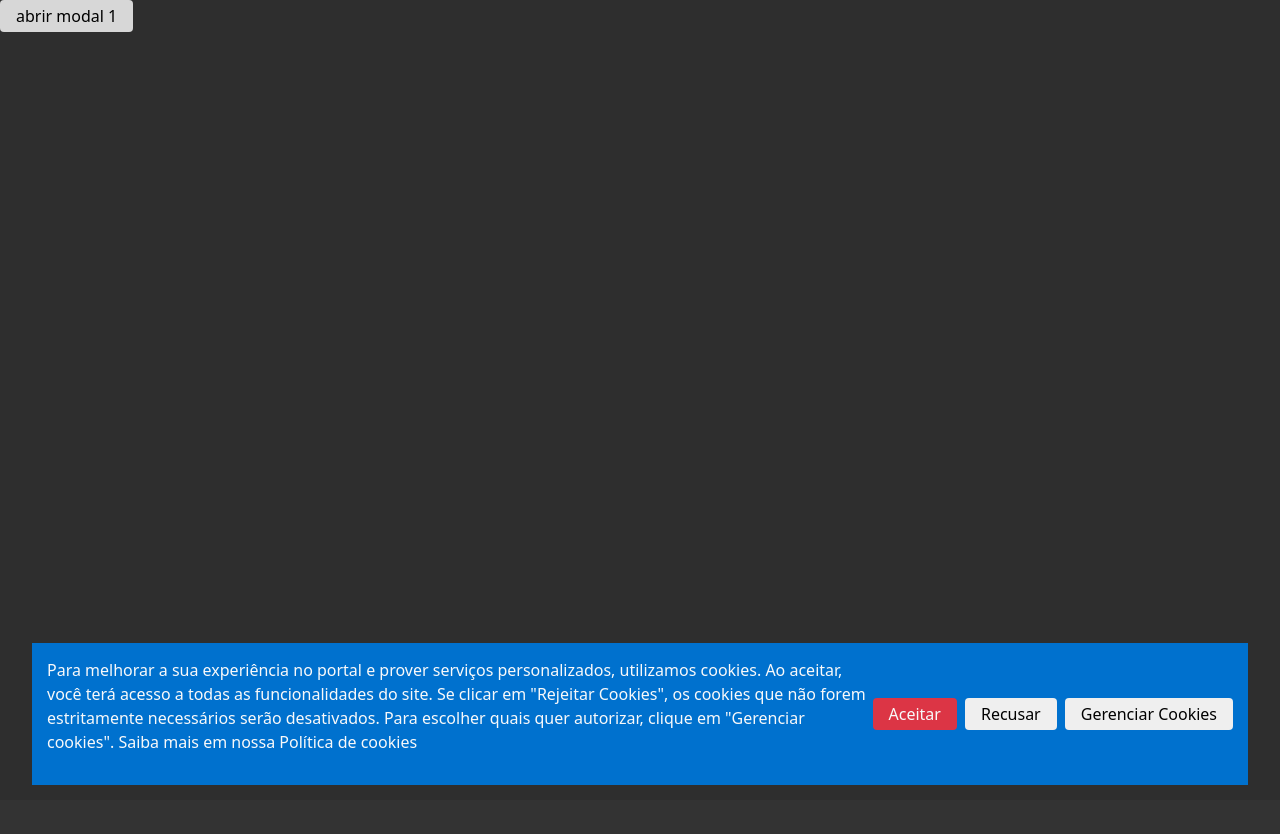
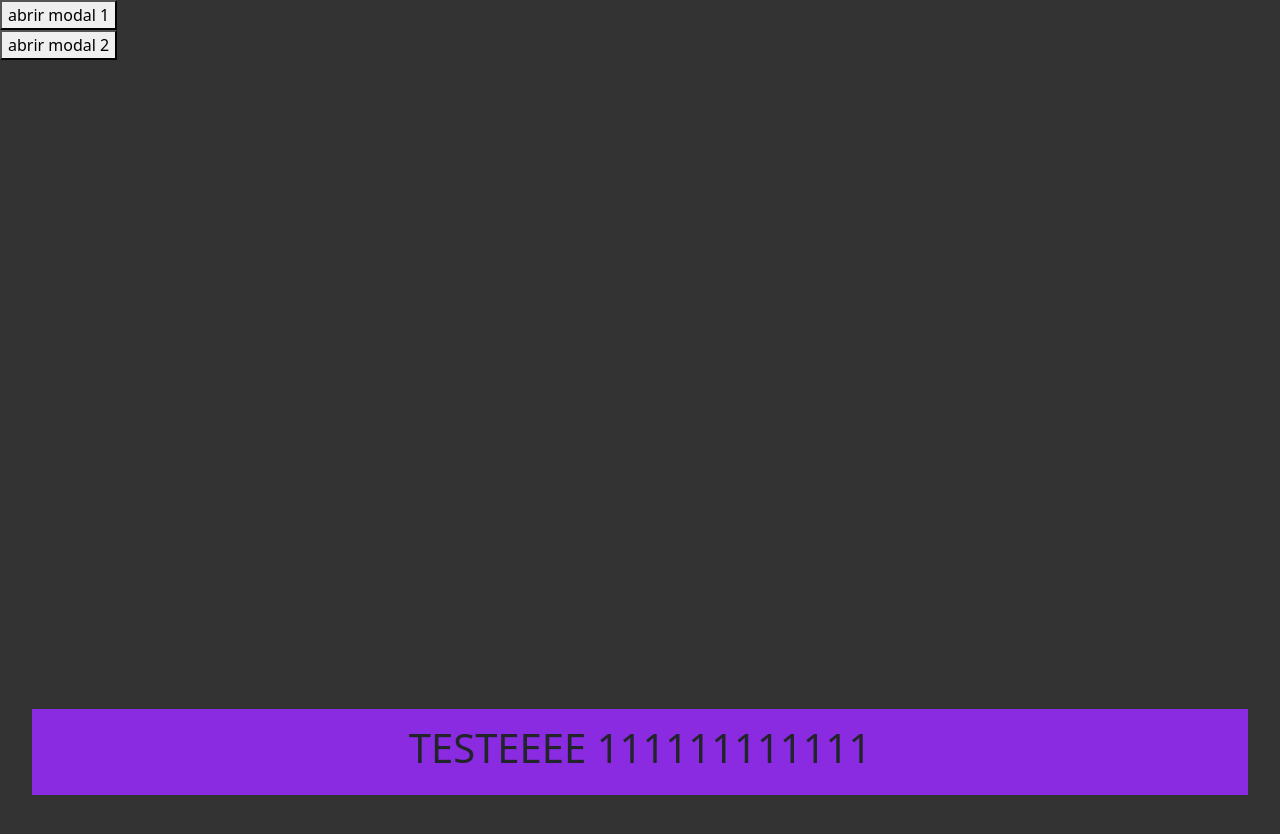
Before and after one commit to Ronaldjga/vue_cookie_component, a Vue app: page / in a window 1280 px wide. Both pictures are taken after a click on the button "abrir modal 1". Shown: the top 834 px of the page. Built offline with nearby package versions, Linux system fonts and the light colour scheme; what vue3-cookies would draw is missing.

Commit message:
div modal for banner cookie

```diff
--- /dev/null
+++ b/src/components/cookie-dialog-div.vue
@@ -0,0 +1,113 @@
+<template>
+  <div class="prodepa-modal-backdrop">
+    <div v-if="isOpen" :id="dialogName" :class="className" :seamless="seamless" tabindex="0">
+      <slot></slot>
+    </div>
+  </div>
+</template>
+
+<script setup lang="ts">
+import { computed, onMounted, onUpdated, ref, watch } from 'vue';
+
+const props = defineProps({
+  dialogName: {
+    type: String,
+    required: true
+  },
+  isOpen: {
+    type: Boolean,
+    default: false
+  },
+  class: {
+    type: String,
+    default: ''
+  },
+  escClose: {
+    type: Boolean,
+    default: false
+  },
+  seamless: {
+    type: Boolean,
+    default: false
+  }
+})
+
+let modal = ref<HTMLElement | null>(null)
+let allModals = ref<HTMLElement[] | null>(null)
+
+const emits = defineEmits({
+  escCloseAction: (payload: boolean) => {
+    if(typeof payload != "boolean"){
+      console.log('aqui 1', payload)
+      return false
+    } else {
+      console.log('aqui 2', payload)
+      return true
+    }
+  }
+})
+
+watch(() => props.isOpen, () => {
+})
+
+const className = computed(() => {
+  return `prodepa-modal` + ' ' + props.class
+})
+
+const escCloseAction = () => {
+  document.addEventListener('keydown', (e) => {
+      if (props.isOpen === true && props.escClose === true) {
+        if(e.code === "Escape"){
+          emits('escCloseAction', !props.isOpen)
+        }
+      }
+  })
+}
+
+onUpdated(async () => {
+  modal.value = document.getElementById(`${props.dialogName}`)
+  allModals.value = Array.from(document.querySelectorAll(`.prodepa-modal`));
+  if(allModals.value.length > 0){
+    allModals.value[allModals.value.length - 1].focus()
+    const lastModalAttributeSeamless = Array.from(allModals.value[allModals.value.length - 1].attributes).find(att => att.name === 'seamless')?.value
+
+    if(lastModalAttributeSeamless === "true"){
+      document.getElementsByTagName('body')[0].style.overflowY = 'hidden'
+    } else {
+      document.getElementsByTagName('body')[0].style.overflowY = 'auto'
+    }
+    console.log(lastModalAttributeSeamless)
+  }
+  escCloseAction()
+})
+
+onMounted(() => {
+})
+</script>
+
+<style scoped>
+.prodepa-modal {
+  display: block;
+  width: 100%;
+  max-width: 95vw;
+  position: fixed;
+  bottom: 5px;
+  left: 50%;
+  transform: translateX(-50%);
+  padding: 15px;
+  background-color: #0071ce;
+}
+
+.prodepa-modal:focus {
+  background-color: blueviolet;
+}
+
+@media (min-width: 1080px) {
+  .prodepa-modal{
+    display: flex;
+    justify-content: center;
+    flex-wrap: nowrap;
+  }
+}
+
+</style>
--- a/src/components/cookie-dialog.vue
+++ b/src/components/cookie-dialog.vue
@@ -1,5 +1,5 @@
 <template>
-  <dialog v-show="isOpen" :id="dialogName" :seamless="seamless" @keydown="escClose" :esc-close="escClose">
+  <dialog v-show="isOpen" :id="dialogName" :seamless="seamless" @keydown="escClose" :esc-close="escClose" @focus="() => console.log('foquei')">
     <slot></slot>
   </dialog>
 </template>
@@ -41,6 +41,7 @@ const handlerModal = () => {
     if(props.isOpen === true) {
       dialogElement.value.showModal();
       dialogElement.value.className = 'p-dialog' + ' ' + props.class;
+
     } else if(props.isOpen === false){
       dialogElement.value?.close()
       document.getElementsByTagName('body')[0].style.overflowY = 'auto';
@@ -57,34 +58,32 @@ const handlerModal = () => {
 }
 
 watch(() => props.isOpen, () => {
+  console.log('exueiujafn')
   handlerModal()
-  dialogElement.value?.focus()
+  // if(props.isOpen === true) {
+  //   document.addEventListener('keydown', (e): void => {
+  //     if(e.code === "Escape") {
+  //       e.preventDefault()
+  //     }
+  //   })
+  // }
 })
 
+const escClose = (event: KeyboardEvent) => {
+  // if(props.isOpen === true && props.escClose === true) {
+  //     event.preventDefault()
+  // }
 
-const escClose = (event: KeyboardEvent) => {
-  if(props.isOpen === true && props.escClose === true) {
-    if(event.code === "Escape") {
-      console.log("aqui 1")
-      event.preventDefault()
-    }
-  }
+  // if(props.isOpen === true && props.escClose === false && event.code === "Escape") {
+  //   emits('esc-close-press', dialogElement.value?.open)
+  // }
 
-  if(props.isOpen === true && props.escClose === false) {
-    console.log("aqui 2")
-    emits('esc-close-press', dialogElement.value?.open)
-  }
 };
 
 onMounted(() => {
-  const dialog = document.getElementById(props.dialogName) as HTMLDialogElement | null;
-  dialogElement.value = dialog;
-  handlerModal()
-  document.addEventListener('keydown', (e): void => {
-    if(e.code === "Escape") {
-      e.preventDefault()
-    }
-  })
+  // const dialog = document.getElementById(props.dialogName) as HTMLDialogElement | null;
+  // dialogElement.value = dialog;
+  // handlerModal()
 })
 </script>
 
--- a/src/pattern/dialogPattern.vue
+++ b/src/pattern/dialogPattern.vue
@@ -1,68 +1,44 @@
 <template>
-  <cookieButton
-        ref-dialog-name="mainDialog"
-        variants="main"
+  <button
         @click="() => {
           changeIsOpen()
           console.log(isOpen)
         }"
       >
     abrir modal 1
-    </cookieButton>
+    </button>
 
-  <!-- <cookieButton ref-dialog-name="mainDialog" :action="teste" open>Ok</cookieButton> -->
-  <cookieDialog
-    dialog-name="mainDialog"
-    :isOpen="isOpen"
-    :esc-close="false"
-    :seamless="true"
-    @esc-close-press="(b) => {
-      console.log(b, 'aquiii')
-      changeIsOpen()
-    }"
-  >
-    <p class="text-light">
-      Para melhorar a sua experiência no portal e prover serviços personalizados,
-      utilizamos cookies. Ao aceitar, você terá acesso a todas as funcionalidades do
-      site. Se clicar em "Rejeitar Cookies", os cookies que não forem estritamente
-      necessários serão desativados. Para escolher quais quer autorizar, clique em
-      "Gerenciar cookies". Saiba mais em nossa Política de cookies
-    </p>
-    <cookieActions variants="main">
-      <cookieButton
-        ref-dialog-name="mainDialog"
-        class="bg-danger text-light"
-        variants="main"
-        >Aceitar</cookieButton
+    <CookieDialogDiv class="testeeee" dialog-name="mainDialog" :is-open="isOpen" :seamless="true">
+      <h1>TESTEEEE 111111111111</h1>
+    </CookieDialogDiv>
+
+    <button
+        @click="() => {
+          changeIsOpen2()
+          console.log(isOpen2)
+        }"
       >
-      <cookieButton
-        ref-dialog-name="mainDialog"
-        variants="main"
-        @click="changeIsOpen()"
-        >Recusar</cookieButton
-      >
-      <cookieButton
-        ref-dialog-name="secondDialog"
-        variants="main"
-        @click="changeIsOpen2()"
-      >
-        Gerenciar Cookies
-      </cookieButton>
-    </cookieActions>
-  </cookieDialog>
+    abrir modal 2
+    </button>
 
-  <cookieDialog dialog-name="secondDialog" :isOpen="isOpen2" :esc-close="true">
-    <h2>testando dialog dentro dialog</h2>
-    <cookieButton ref-dialog-name="secondDialog" close>Aceitar</cookieButton>
-    <cookieButton ref-dialog-name="secondDialog" @click="changeIsOpen2()">Recusar</cookieButton>
-  </cookieDialog>
+    <CookieDialogDiv
+      class="w-50 top-50 translate-middle"
+      dialog-name="secondDialog"
+      :is-open="isOpen2"
+      :esc-close="true"
+      @esc-close-action.self="(n) => isOpen2 = n"
+    >
+      <h1>TESTEEEE 22222222222</h1>
+    </CookieDialogDiv>
 </template>
 
 <script setup lang="ts">
 import cookieDialog from "../components/cookie-dialog.vue";
 import cookieButton from "../components/cookie-button.vue";
 import cookieActions from "../components/cookie-actions.vue";
+import cookieModal from "../components/cookie-dialog-div.vue";
 import { ref } from "vue";
+import CookieDialogDiv from "../components/cookie-dialog-div.vue";
 
 let isOpen = ref(false);
 let isOpen2 = ref(false)
```
